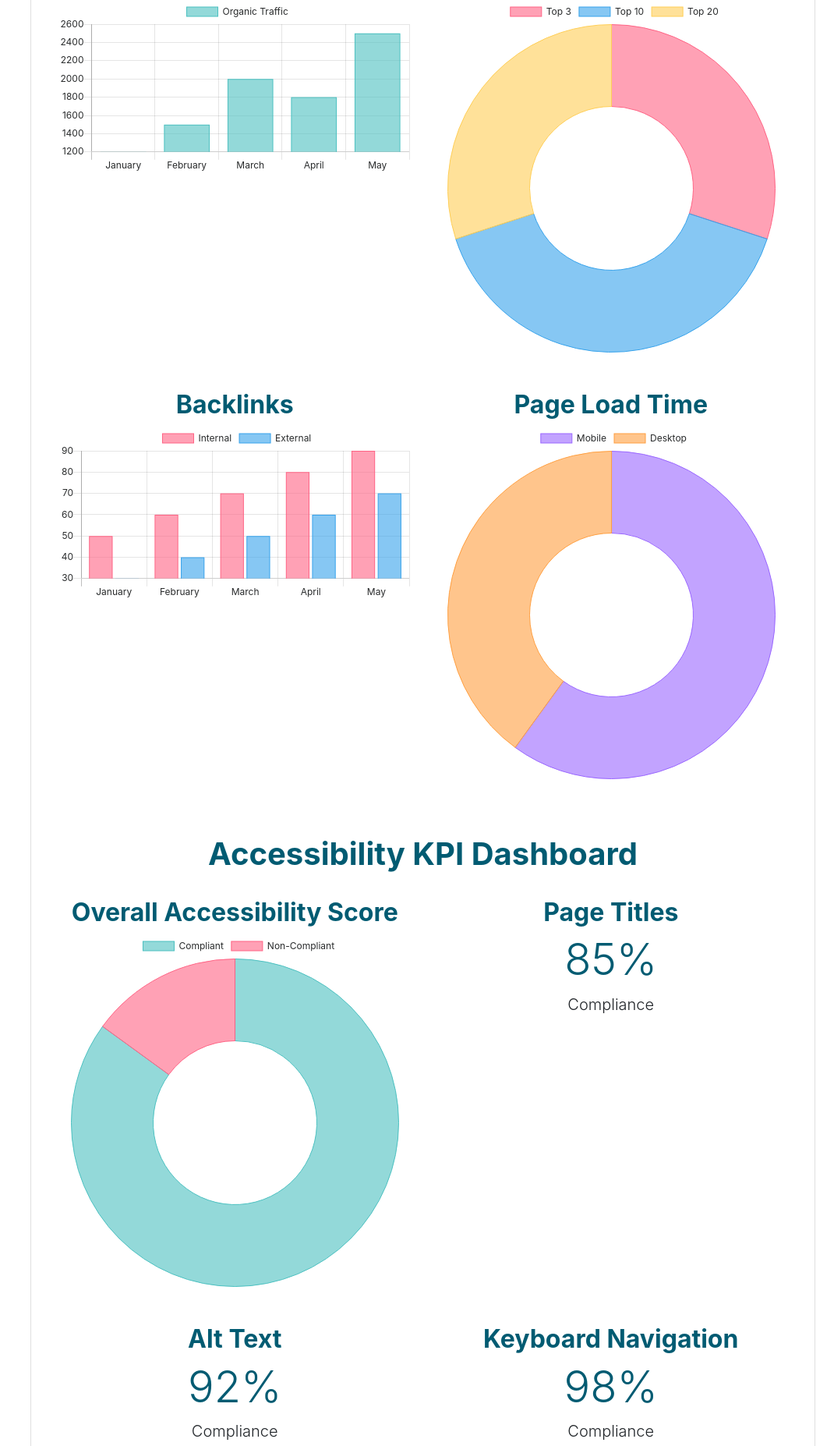
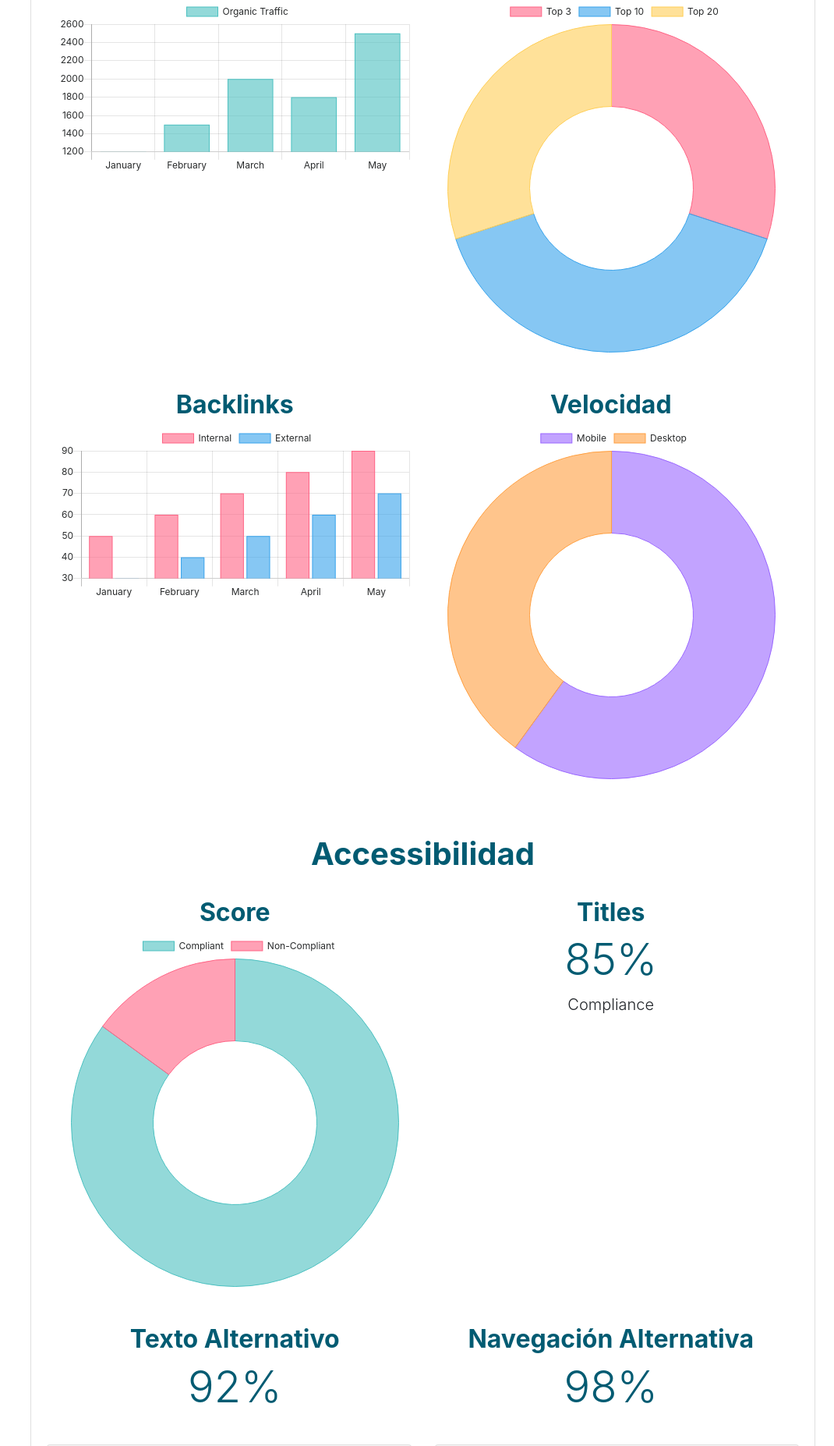
Before and after one commit to vinxenx0/code-workspace, a Flask app: page / in a window 1280 px wide. Shown: the part 921-2775 px from the top of the page at 78% size, without its empty margins (210-1280 px from the left). Run offline with Flask 3, Linux system fonts and the light colour scheme; a user stored in the database is signed in; parts of the project's set-up code (start-up, migrations or seed data) failed here and were passed over; some libraries are stand-ins or nearby versions.

```diff
--- a/app/templates/index.html
+++ b/app/templates/index.html
@@ -74,18 +74,18 @@
                         </div>
 
                         <div class="container mt-5">
-                            <h1 class="text-center">SEO Dashboard</h1>
+                            <h1 class="text-center">Informe SEO</h1>
 
                             <div class="row">
                                 <!-- Organic Traffic Bar Chart -->
                                 <div class="col-md-6 my-4">
-                                    <h2 class="text-center">Organic Traffic</h2>
+                                    <h2 class="text-center">Trafico Organico</h2>
                                     <canvas id="organicTrafficChart" width="400" height="200"></canvas>
                                 </div>
 
                                 <!-- Keyword Rankings Doughnut Chart -->
                                 <div class="col-md-6 my-4">
-                                    <h2 class="text-center">Keyword Rankings</h2>
+                                    <h2 class="text-center">Keywords</h2>
                                     <canvas id="keywordRankingsChart" width="200" height="200"></canvas>
                                 </div>
                             </div>
@@ -99,7 +99,7 @@
 
                                 <!-- Page Load Time Doughnut Chart -->
                                 <div class="col-md-6 my-4">
-                                    <h2 class="text-center">Page Load Time</h2>
+                                    <h2 class="text-center">Velocidad</h2>
                                     <canvas id="pageLoadTimeChart" width="200" height="200"></canvas>
                                 </div>
                             </div>
@@ -208,18 +208,18 @@
                         </script>
 
                         <div class="container mt-5">
-                            <h1 class="text-center">Accessibility KPI Dashboard</h1>
+                            <h1 class="text-center">Accessibilidad</h1>
 
                             <div class="row">
                                 <!-- Overall Accessibility Score Doughnut Chart -->
                                 <div class="col-md-6 my-4">
-                                    <h2 class="text-center">Overall Accessibility Score</h2>
+                                    <h2 class="text-center">Score</h2>
                                     <canvas id="overallAccessibilityChart" width="200" height="200"></canvas>
                                 </div>
 
                                 <!-- Page Titles KPI -->
                                 <div class="col-md-6 my-4">
-                                    <h2 class="text-center">Page Titles</h2>
+                                    <h2 class="text-center">Titles</h2>
                                     <div class="text-center">
                                         <h3 class="display-4">85%</h3>
                                         <p class="lead">Compliance</p>
@@ -230,19 +230,19 @@
                             <div class="row">
                                 <!-- Alt Text KPI -->
                                 <div class="col-md-6 my-4">
-                                    <h2 class="text-center">Alt Text</h2>
+                                    <h2 class="text-center">Texto Alternativo</h2>
                                     <div class="text-center">
                                         <h3 class="display-4">92%</h3>
-                                        <p class="lead">Compliance</p>
+                                        <p class="lead"></p>
                                     </div>
                                 </div>
 
                                 <!-- Keyboard Navigation KPI -->
                                 <div class="col-md-6 my-4">
-                                    <h2 class="text-center">Keyboard Navigation</h2>
+                                    <h2 class="text-center">Navegación Alternativa</h2>
                                     <div class="text-center">
                                         <h3 class="display-4">98%</h3>
-                                        <p class="lead">Compliance</p>
+                                        <p class="lead"></p>
                                     </div>
                                 </div>
                             </div>
@@ -294,21 +294,21 @@
                         </div>
 
                         <div class="container mt-5">
-                            <h1 class="text-center">Usability KPI Dashboard</h1>
+                            <h1 class="text-center">Usabilidad Dashboard</h1>
 
                             <div class="row">
                                 <!-- Overall Satisfaction Score Doughnut Chart -->
                                 <div class="col-md-6 my-4">
-                                    <h2 class="text-center">Overall Satisfaction Score</h2>
+                                    <h2 class="text-center">Score</h2>
                                     <canvas id="overallSatisfactionChart" width="200" height="200"></canvas>
                                 </div>
 
                                 <!-- Page Load Time KPI -->
                                 <div class="col-md-6 my-4">
-                                    <h2 class="text-center">Page Load Time</h2>
+                                    <h2 class="text-center">Tiempo de Carga</h2>
                                     <div class="text-center">
                                         <h3 class="display-4">2.5s</h3>
-                                        <p class="lead">Average Load Time</p>
+                                        <p class="lead">media</p>
                                     </div>
                                 </div>
                             </div>
@@ -316,19 +316,19 @@
                             <div class="row">
                                 <!-- Mobile Responsiveness KPI -->
                                 <div class="col-md-6 my-4">
-                                    <h2 class="text-center">Mobile Responsiveness</h2>
+                                    <h2 class="text-center">Mobile Responsive</h2>
                                     <div class="text-center">
                                         <h3 class="display-4">96%</h3>
-                                        <p class="lead">Compliance</p>
+                                        <p class="lead"></p>
                                     </div>
                                 </div>
 
                                 <!-- Bounce Rate KPI -->
                                 <div class="col-md-6 my-4">
-                                    <h2 class="text-center">Bounce Rate</h2>
+                                    <h2 class="text-center">Bounces</h2>
                                     <div class="text-center">
                                         <h3 class="display-4">20%</h3>
-                                        <p class="lead">Average Bounce Rate</p>
+                                        <p class="lead">media</p>
                                     </div>
                                 </div>
                             </div>
@@ -381,18 +381,18 @@
 
 
                         <div class="container mt-5">
-                            <h1 class="text-center">Spelling Check Dashboard</h1>
+                            <h1 class="text-center">Revisión Ortográfica</h1>
 
                             <div class="row">
                                 <!-- Overall Spelling Accuracy Doughnut Chart -->
                                 <div class="col-md-6 my-4">
-                                    <h2 class="text-center">Overall Spelling Accuracy</h2>
+                                    <h2 class="text-center">Promedio</h2>
                                     <canvas id="overallSpellingAccuracyChart" width="200" height="200"></canvas>
                                 </div>
 
                                 <!-- Spelling Errors Bar Chart -->
                                 <div class="col-md-6 my-4">
-                                    <h2 class="text-center">Spelling Errors</h2>
+                                    <h2 class="text-center">Faltas</h2>
                                     <canvas id="spellingErrorsChart" width="400" height="200"></canvas>
                                 </div>
                             </div>
@@ -400,13 +400,13 @@
                             <div class="row">
                                 <!-- Spelling Accuracy by Language Doughnut Chart -->
                                 <div class="col-md-6 my-4">
-                                    <h2 class="text-center">Spelling Accuracy by Language</h2>
+                                    <h2 class="text-center">Score por Idiomas</h2>
                                     <canvas id="spellingAccuracyByLanguageChart" width="200" height="200"></canvas>
                                 </div>
 
                                 <!-- Spelling Errors by Language Bar Chart -->
                                 <div class="col-md-6 my-4">
-                                    <h2 class="text-center">Spelling Errors by Language</h2>
+                                    <h2 class="text-center">Faltas por Idioma/h2>
                                     <canvas id="spellingErrorsByLanguageChart" width="400" height="200"></canvas>
                                 </div>
                             </div>
```
